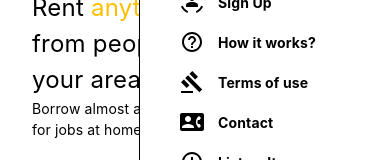
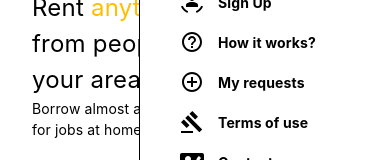
Before and after one commit to mirrenil/arbetsmetodik, a React (Create React App) app: page / in a window 390 px wide. Both pictures are taken after a click on the icon 359 px from the left and 50 px from the top of the page. Shown: the part 190-350 px from the top of the page. Built offline with nearby package versions, Linux system fonts and the light colour scheme; no server answers; the database is empty.

Commit message:
Added link to sidenav

```diff
--- a/src/Components/Header.tsx
+++ b/src/Components/Header.tsx
@@ -118,6 +118,11 @@ const Header = () => {
 										>
                       <HelpOutlineIcon sx={navMenuIcon} /><Typography sx={navItemText}>How it works?</Typography>
                     </Box>
+                  </Link>
+                  <Link to='/requests' style={{textDecoration: 'none'}}>
+                    <Box sx={navItem}>
+                      <AddCircleOutlineIcon sx={navMenuIcon}/><Typography sx={navItemText}>My requests</Typography>
+                   </Box>
                   </Link>
                   <Link to='/' style={{textDecoration: 'none'}}>
 									<Box
```
